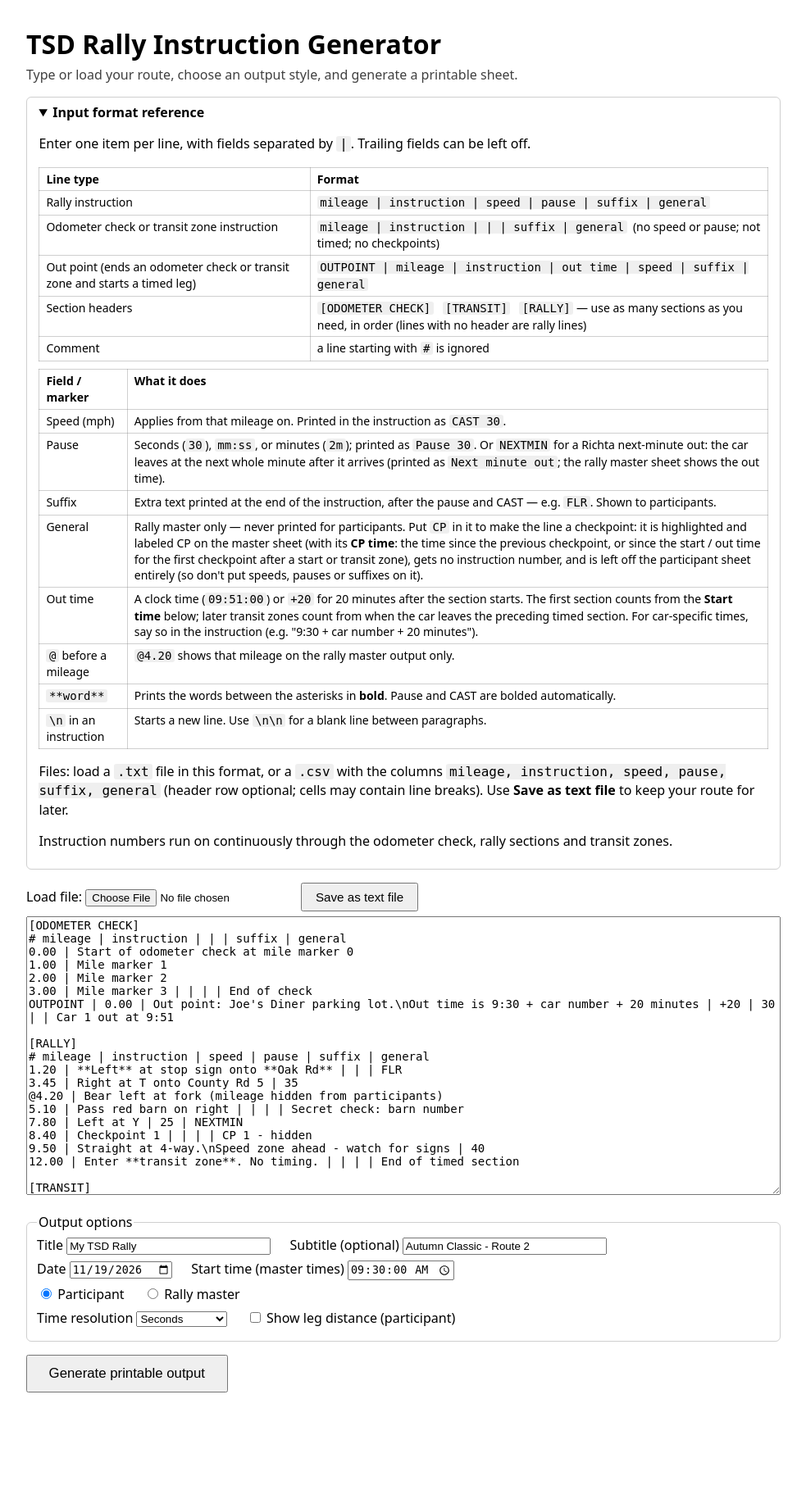
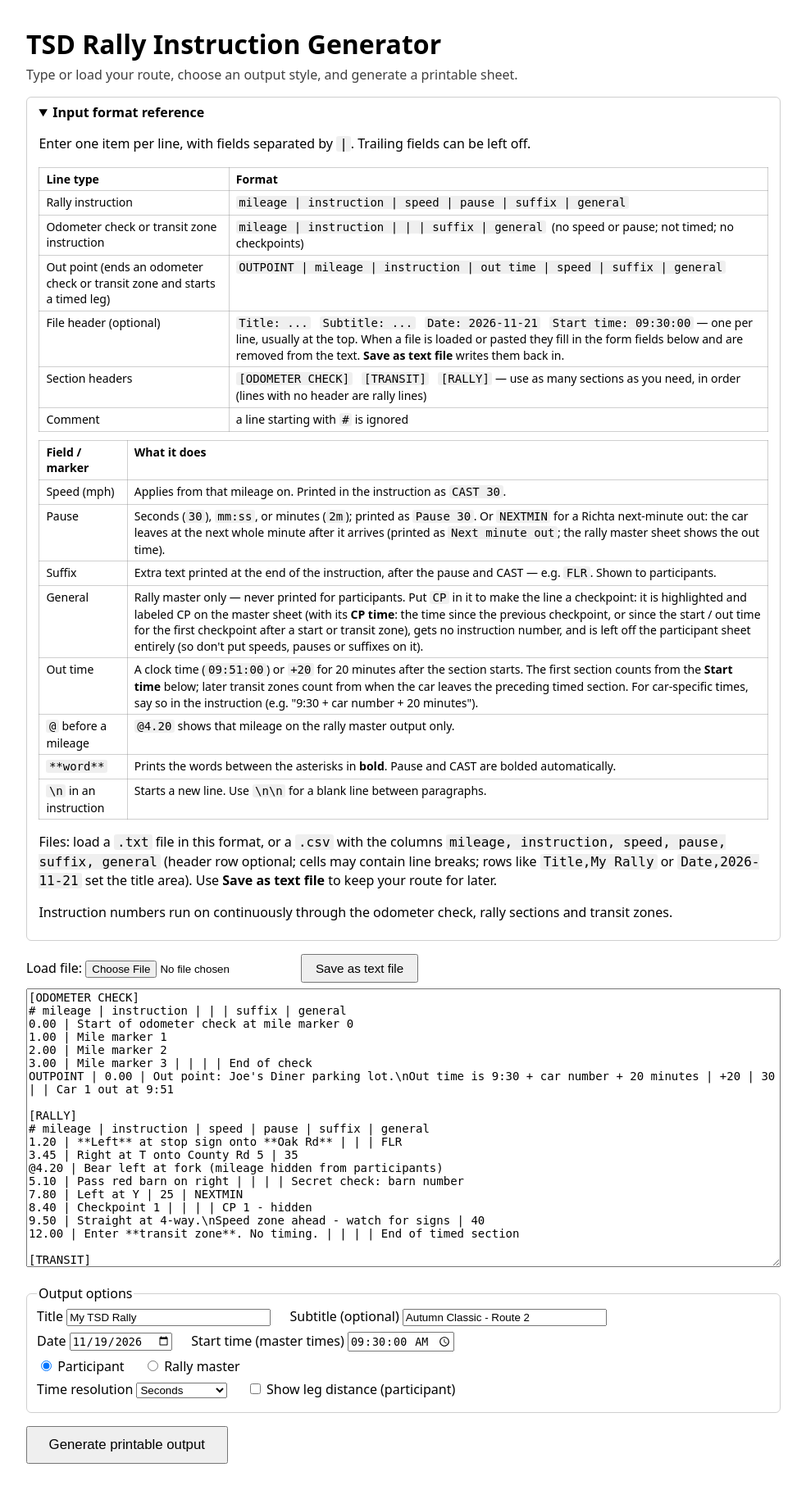
Before and after one commit to bpaauwe/rallymaster, a Flask app: page / in a window 1280 px wide. Shown: the whole page at 82% size, without its empty margins (148-1131 px from the left). Before the commit the page ends 1699 px from the top, so only its background shows below. Run offline with Flask 3, Linux system fonts and the light colour scheme.

Commit message:
Add ability to put header (title, subtitle, date, time) in file.
Instead of having to always fill out the fields, put the info in
the text file and auto populate the fields.

```diff
--- a/tsd_rally/app.py
+++ b/tsd_rally/app.py
@@ -21,11 +21,13 @@ def rich(text):
 
 
 def pretty_date(s):
-    try:
-        d = datetime.strptime(s, "%Y-%m-%d").date()
-        return f"{d:%A, %B} {d.day}, {d.year}"
-    except ValueError:
-        return s or ""
+    for fmt in ("%Y-%m-%d", "%m/%d/%Y", "%B %d, %Y", "%b %d, %Y", "%d %B %Y"):
+        try:
+            d = datetime.strptime(s.strip(), fmt).date()
+            return f"{d:%A, %B} {d.day}, {d.year}"
+        except ValueError:
+            pass
+    return s or ""   # free text is shown as typed
 
 
 SAMPLE = r"""[ODOMETER CHECK]
@@ -69,8 +71,16 @@ def generate():
     f = request.form
     mode = f.get("mode", "participant")
     whole_min = f.get("resolution") == "minute"
-    segments, errors = tsd.parse_input(f.get("data", ""))
-    start = tsd.parse_clock(f.get("start_time") or "09:00:00")
+    # Header lines in the text (Title:, Subtitle:, Date:, Start time:) override the form fields
+    meta, text = tsd.extract_header(f.get("data", ""))
+    segments, errors = tsd.parse_input(text)
+    try:
+        start = tsd.parse_time_text(meta["start"]) if "start" in meta else None
+    except ValueError as e:
+        errors.append(f"Header: {e}; using the form's start time")
+        start = None
+    if start is None:
+        start = tsd.parse_clock(f.get("start_time") or "09:00:00")
     tsd.compute(segments, errors, start)
     rows = [r for s in segments for r in s.rows]
 
@@ -110,8 +120,9 @@ def generate():
 
     return render_template(
         "output.html", segments=segments, errors=errors, mode=mode,
-        title=f.get("title", "Rally"), subtitle=f.get("subtitle", "").strip(),
-        date_text=pretty_date(f.get("event_date", "")),
+        title=meta.get("title", f.get("title", "Rally")),
+        subtitle=meta.get("subtitle", f.get("subtitle", "")).strip(),
+        date_text=pretty_date(meta.get("date", f.get("event_date", ""))),
         show_leg=bool(f.get("show_leg")),
         clock=lambda t: tsd.fmt_clock(t, whole_min), elapsed=tsd.fmt_elapsed,
         cptime=lambda s: tsd.fmt_ms(s, whole_min),
--- a/tsd_rally/sample.txt
+++ b/tsd_rally/sample.txt
@@ -1,3 +1,8 @@
+Title: Foothills and Farmlands
+Subtitle: A PCA/SVR TSD Rally
+Date: 2027-03-13
+Start time: 09:30:00
+
 [ODOMETER CHECK]
 # mileage | instruction | (no speed) | | suffix | general
 0.00 | The rally starts as you leave the parking lot at the “START” sign.\n\nAt “START” SET YOUR ODOMETER TO 0.0\n\nLeave this point at 9:30:00 plus your car number in minutes (example: car 7 leaves at 9:37:00)\n\nProceed forward to the parking lot exit and turn LEFT on Horseshoe Bar Rd.\n\nYou have xx minutes to reach RI 11 | | |
--- a/tsd_rally/templates/index.html
+++ b/tsd_rally/templates/index.html
@@ -28,6 +28,7 @@
   <tr><td>Rally instruction</td><td><code>mileage | instruction | speed | pause | suffix | general</code></td></tr>
   <tr><td>Odometer check or transit zone instruction</td><td><code>mileage | instruction | | | suffix | general</code> &nbsp;(no speed or pause; not timed; no checkpoints)</td></tr>
   <tr><td>Out point (ends an odometer check or transit zone and starts a timed leg)</td><td><code>OUTPOINT | mileage | instruction | out time | speed | suffix | general</code></td></tr>
+  <tr><td>File header (optional)</td><td><code>Title: ...</code> &nbsp; <code>Subtitle: ...</code> &nbsp; <code>Date: 2026-11-21</code> &nbsp; <code>Start time: 09:30:00</code> &mdash; one per line, usually at the top. When a file is loaded or pasted they fill in the form fields below and are removed from the text. <b>Save as text file</b> writes them back in.</td></tr>
   <tr><td>Section headers</td><td><code>[ODOMETER CHECK]</code> &nbsp; <code>[TRANSIT]</code> &nbsp; <code>[RALLY]</code> &mdash; use as many sections as you need, in order (lines with no header are rally lines)</td></tr>
   <tr><td>Comment</td><td>a line starting with <code>#</code> is ignored</td></tr>
  </table>
@@ -43,7 +44,7 @@
   <tr><td><code>\n</code> in an instruction</td><td>Starts a new line. Use <code>\n\n</code> for a blank line between paragraphs.</td></tr>
  </table>
  <p>Files: load a <code>.txt</code> file in this format, or a <code>.csv</code> with the columns
- <code>mileage, instruction, speed, pause, suffix, general</code> (header row optional; cells may contain line breaks).
+ <code>mileage, instruction, speed, pause, suffix, general</code> (header row optional; cells may contain line breaks; rows like <code>Title,My Rally</code> or <code>Date,2026-11-21</code> set the title area).
  Use <b>Save as text file</b> to keep your route for later.</p>
 
  <p>Instruction numbers run on continuously through the odometer check, rally sections and transit zones.</p>
@@ -59,9 +60,9 @@
 
  <fieldset><legend>Output options</legend>
   <label>Title <input name="title" id="title" value="My TSD Rally" size="28"></label>
-  <label>Subtitle (optional) <input name="subtitle" value="Autumn Classic - Route 2" size="28"></label><br>
-  <label>Date <input type="date" name="event_date" value="{{ today }}"></label>
-  <label>Start time (master times) <input type="time" step="1" name="start_time" value="09:30:00"></label><br>
+  <label>Subtitle (optional) <input name="subtitle" id="subtitle" value="Autumn Classic - Route 2" size="28"></label><br>
+  <label>Date <input type="date" name="event_date" id="event_date" value="{{ today }}"></label>
+  <label>Start time (master times) <input type="time" step="1" name="start_time" id="start_time" value="09:30:00"></label><br>
   <label><input type="radio" name="mode" value="participant" checked> Participant</label>
   <label><input type="radio" name="mode" value="master"> Rally master</label><br>
   <label>Time resolution
@@ -101,11 +102,67 @@ function csvToText(text) {
     while (cells.length && cells[cells.length - 1] === '') cells.pop();
     if (!cells.length) continue;
     if (/^(mile(s|age)?|odo(meter)?|dist(ance)?)$/i.test(cells[0])) continue;   // header row
+    if (/^(title|subtitle|date|start( time)?)$/i.test(cells[0]) && cells.length >= 2) {   // title-area row
+      out.push(cells[0] + ': ' + cells[1]); continue;
+    }
     out.push(cells.join(' | '));
   }
   return out.join('\n') + '\n';
 }
 //</csv
+
+//<hdr
+// "Title: ...", "Subtitle: ...", "Date: ...", "Start time: ..." lines at the top of the text.
+const HEADER_RE = /^\s*(title|subtitle|date|start(?:\s*time)?)\s*:\s*(.*?)\s*$/i;
+function splitHeader(text) {
+  const found = {}, rest = [];
+  for (const line of text.split(/\r?\n/)) {
+    const m = HEADER_RE.exec(line);
+    if (m && !line.includes('|')) {
+      const k = m[1].toLowerCase().startsWith('start') ? 'start' : m[1].toLowerCase();
+      found[k] = m[2];
+    } else rest.push(line);
+  }
+  return { found, rest: rest.join('\n').replace(/^\s*\n/, '') };
+}
+const pad = n => String(n).padStart(2, '0');
+function normTime(s) {            // -> 'HH:MM:SS' for <input type=time>, or null
+  const m = /^\s*(\d{1,2}):(\d{2})(?::(\d{2}))?\s*(am|pm)?\s*$/i.exec(s);
+  if (!m) return null;
+  let h = +m[1]; const ap = (m[4] || '').toLowerCase();
+  if (ap === 'pm' && h < 12) h += 12; else if (ap === 'am' && h === 12) h = 0;
+  return pad(h) + ':' + m[2] + ':' + pad(m[3] || 0);
+}
+function normDate(s) {            // -> 'YYYY-MM-DD' for <input type=date>, or null
+  let m = /^\s*(\d{4})-(\d{1,2})-(\d{1,2})\s*$/.exec(s);
+  if (m) return m[1] + '-' + pad(m[2]) + '-' + pad(m[3]);
+  m = /^\s*(\d{1,2})\/(\d{1,2})\/(\d{4})\s*$/.exec(s);
+  if (m) return m[3] + '-' + pad(m[1]) + '-' + pad(m[2]);
+  const d = new Date(s);
+  return isNaN(d) ? null : d.getFullYear() + '-' + pad(d.getMonth() + 1) + '-' + pad(d.getDate());
+}
+//</hdr
+
+const fields = {
+  title: document.getElementById('title'), subtitle: document.getElementById('subtitle'),
+  date: document.getElementById('event_date'), start: document.getElementById('start_time'),
+};
+// Move header lines from the text box into the form fields. Returns a note for the status line.
+function pullHeader() {
+  const { found, rest } = splitHeader(box.value);
+  const keys = Object.keys(found);
+  if (!keys.length) return '';
+  const done = [], bad = [];
+  for (const k of keys) {
+    let v = found[k];
+    if (k === 'date') v = normDate(v);
+    if (k === 'start') v = normTime(v);
+    if (v === null) bad.push(k); else { fields[k].value = v; done.push(k); }
+  }
+  box.value = rest;
+  return (done.length ? ' - header applied: ' + done.join(', ') : '') +
+         (bad.length ? ' - could not read ' + bad.join(', ') : '');
+}
 
 function loadFile(file) {
   if (!file) return;
@@ -115,8 +172,9 @@ function loadFile(file) {
     const isCsv = /\.csv$/i.test(file.name) || file.type === 'text/csv';
     if (isCsv) text = csvToText(text);
     box.value = text;
+    const note = pullHeader();
     status.textContent = 'Loaded ' + file.name + (isCsv ? ' (converted from CSV)' : '') +
-      ' - ' + text.split(/\r?\n/).filter(l => l.trim()).length + ' lines';
+      ' - ' + box.value.split(/\r?\n/).filter(l => l.trim()).length + ' lines' + note;
   };
   reader.onerror = () => { status.textContent = 'Could not read ' + file.name; };
   reader.readAsText(file);
@@ -124,15 +182,26 @@ function loadFile(file) {
 document.getElementById('file').addEventListener('change', e => { loadFile(e.target.files[0]); e.target.value = ''; });
 box.addEventListener('dragover', e => e.preventDefault());
 box.addEventListener('drop', e => { e.preventDefault(); loadFile(e.dataTransfer.files[0]); });
+// Header lines typed or pasted into the box are also moved into the form fields
+function headerFromBox() { const n = pullHeader(); if (n) status.textContent = n.replace(/^ - /, ''); }
+box.addEventListener('paste', () => setTimeout(headerFromBox, 0));
+box.addEventListener('change', headerFromBox);
 
 document.getElementById('save').addEventListener('click', () => {
-  const name = (document.getElementById('title').value || 'rally').trim()
+  headerFromBox();
+  const head = [];
+  if (fields.title.value.trim()) head.push('Title: ' + fields.title.value.trim());
+  if (fields.subtitle.value.trim()) head.push('Subtitle: ' + fields.subtitle.value.trim());
+  if (fields.date.value) head.push('Date: ' + fields.date.value);
+  if (fields.start.value) head.push('Start time: ' + fields.start.value);
+  const text = (head.length ? head.join('\n') + '\n\n' : '') + box.value;
+  const name = (fields.title.value || 'rally').trim()
     .replace(/[^\w\- ]+/g, '').replace(/\s+/g, '_') || 'rally';
   const a = document.createElement('a');
-  a.href = URL.createObjectURL(new Blob([box.value], { type: 'text/plain' }));
+  a.href = URL.createObjectURL(new Blob([text], { type: 'text/plain' }));
   a.download = name + '.txt';
   document.body.appendChild(a); a.click(); a.remove();
   URL.revokeObjectURL(a.href);
-  status.textContent = 'Saved ' + name + '.txt';
+  status.textContent = 'Saved ' + name + '.txt (with header)';
 });
 </script></body></html>
--- a/tsd_rally/tsd.py
+++ b/tsd_rally/tsd.py
@@ -64,6 +64,38 @@ def parse_clock(text: str) -> float:
     parts = [float(p) for p in (text or "00:00:00").split(":")]
     parts += [0] * (3 - len(parts))
     return parts[0] * 3600 + parts[1] * 60 + parts[2]
+
+
+HEADER_RE = re.compile(r"^\s*(title|subtitle|date|start(?:\s*time)?)\s*:\s*(.*?)\s*$", re.I)
+
+
+def extract_header(text: str):
+    """Pull 'Title: ...', 'Subtitle: ...', 'Date: ...', 'Start time: ...' lines out of the text.
+    Returns (meta, text). Header lines are blanked (not removed) so error line numbers stay right."""
+    meta, out = {}, []
+    for line in text.splitlines():
+        m = HEADER_RE.match(line)
+        if m and "|" not in line:
+            key = "start" if m.group(1).lower().startswith("start") else m.group(1).lower()
+            meta[key] = m.group(2)
+            out.append("")
+        else:
+            out.append(line)
+    return meta, "\n".join(out)
+
+
+def parse_time_text(s: str) -> float:
+    """'09:30', '09:30:15', '9:30 AM', '9:30pm' -> clock seconds. Raises ValueError."""
+    m = re.fullmatch(r"\s*(\d{1,2}):(\d{2})(?::(\d{2}))?\s*(am|pm)?\s*", s, re.I)
+    if not m:
+        raise ValueError(f"can't read time '{s}'")
+    h, mi, se = int(m.group(1)), int(m.group(2)), int(m.group(3) or 0)
+    ap = (m.group(4) or "").lower()
+    if ap == "pm" and h < 12:
+        h += 12
+    elif ap == "am" and h == 12:
+        h = 0
+    return h * 3600 + mi * 60 + se
 
 
 def parse_out_time(text: str):
```
